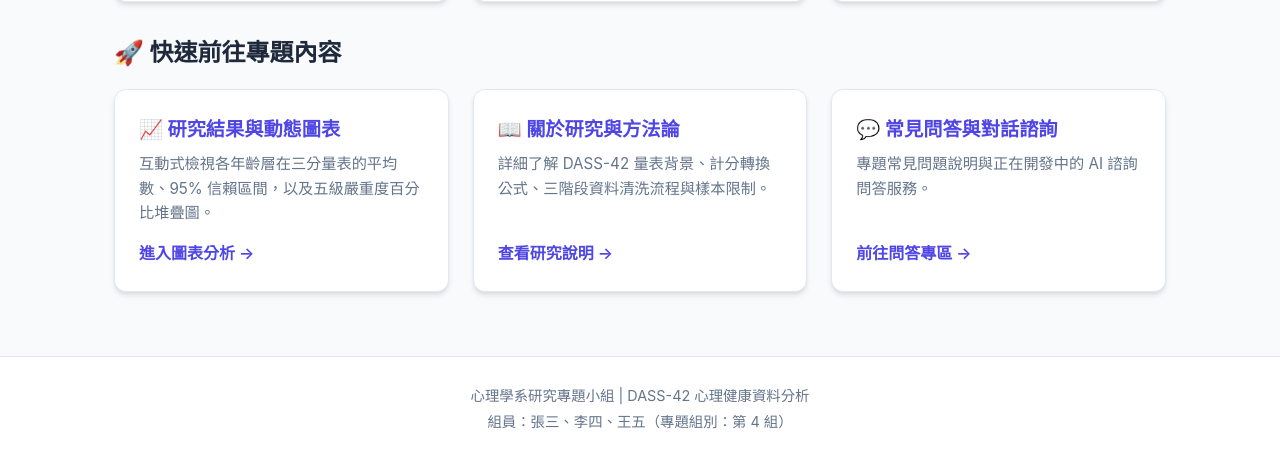
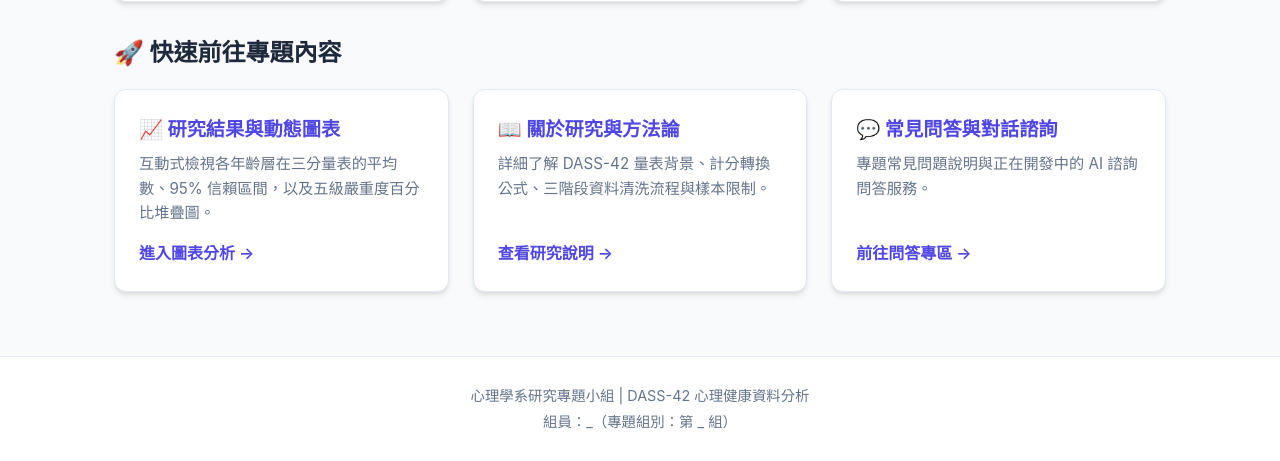
Before and after one commit to d84111103/dass-42, a plain HTML site: page index.html in a window 1280 px wide. Shown: the part 554-1015 px from the top of the page. Drawn offline with Linux system fonts and the light colour scheme.

Commit message:
Update index.html

```diff
--- a/index.html
+++ b/index.html
@@ -79,7 +79,7 @@
 
   <footer>
     <p>心理學系研究專題小組 | DASS-42 心理健康資料分析</p>
-    <p>組員：張三、李四、王五（專題組別：第 4 組）</p>
+    <p>組員：_（專題組別：第 _ 組）</p>
   </footer>
 
 </body>
```
